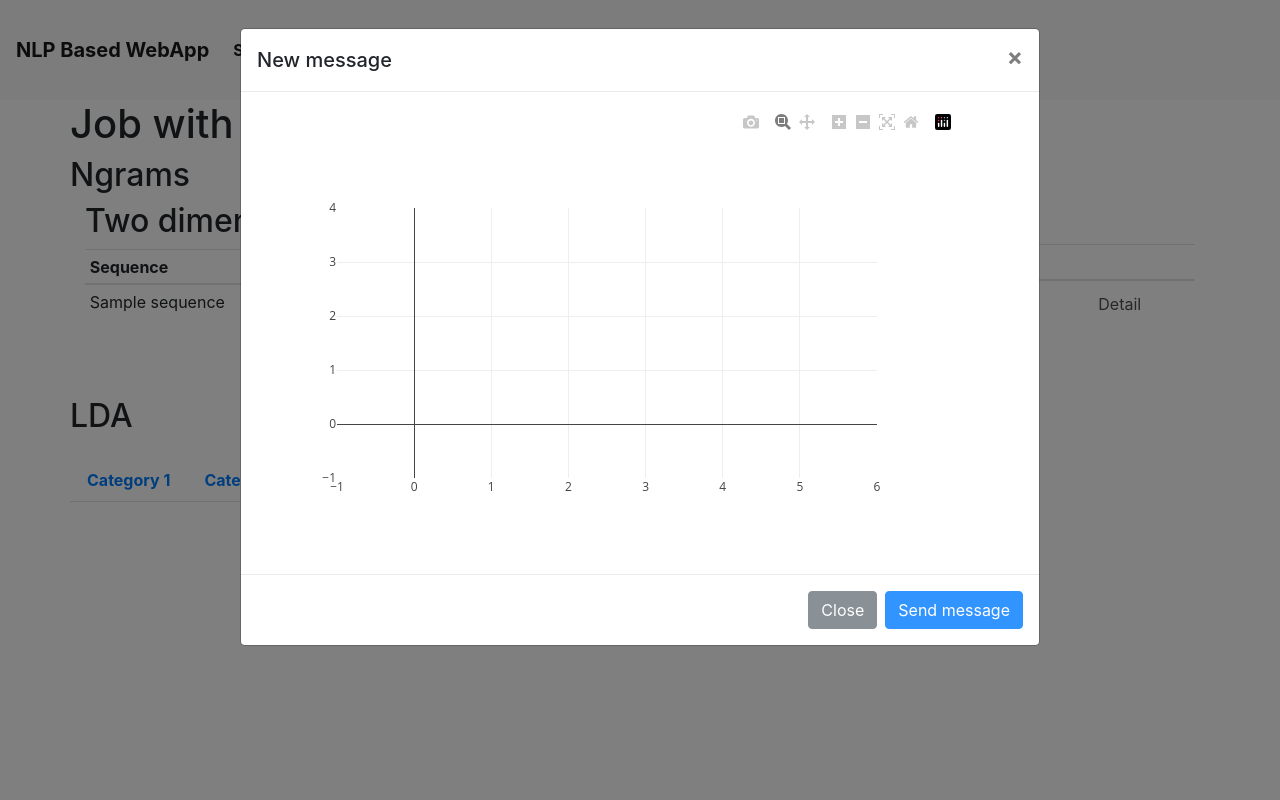
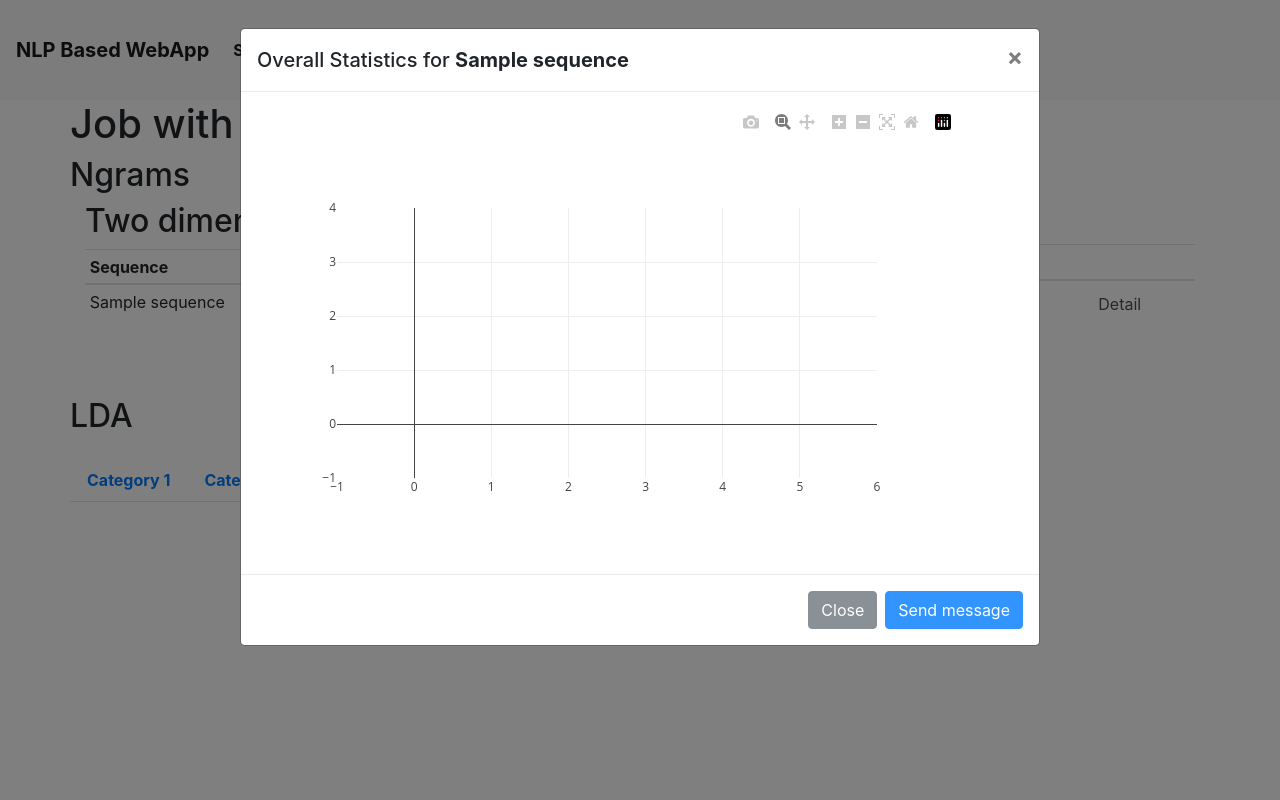
Before and after one commit to JangasMonsterPlace/flask-webapp, a Flask app: page /job/1 in a window 1280 px wide, after a click on "Detail". Run offline with Flask 2, Linux system fonts and the light colour scheme; a database or web service that is not in the repository returns one stand-in record (values such as "Sample title"); data that the repository does not hold is empty; some libraries are stand-ins or nearby versions.

Commit message:
include jquery

```diff
--- a/app/static/custom/app.js
+++ b/app/static/custom/app.js
@@ -51,23 +51,13 @@
 
 
 $( "[name=ngram-detail]" ).click(function(){
-  console.log($(this).attr("data-ngram-sequence"))
+  query_params = $(this).attr("data-ngram-sequence").split(",").join("&q=")
 
-  var data = [
-    {
-      x: ['2013-10-04 22:23:00', '2013-11-04 22:23:00', '2013-12-04 22:23:00'],
-      y: [1, 3, 6],
-      type: 'scatter'
-    }
-  ];
-
-
-
+  $("#ngram-detail-info").text($(this).attr("data-ngram-sequence"))
 
   $.ajax({
-    url: "/get-text-bodies-for-sequence?q=hong&q=kong",
+    url: "/get-text-bodies-for-sequence?q=" + query_params,
     success: function(data){
-      console.log(data)
       var time_series = [
         {
           x: data.time_aggregated_data.dates,
@@ -76,6 +66,11 @@
         }
       ]
       Plotly.newPlot('ngram-detail-ts-plot', time_series);
+      $('#ngram-detail-texts').empty()
+      data.raw_text_data.forEach(function(element){
+        var content = "<li class=\"list-group-item\">" + element.text + "</li>"
+        $('#ngram-detail-texts').append(content)
+      })
     }
   })
 })
--- a/app/templates/results.html
+++ b/app/templates/results.html
@@ -190,7 +190,7 @@
   <div class="modal-dialog modal-lg">
     <div class="modal-content">
       <div class="modal-header">
-        <h5 class="modal-title" id="exampleModalLabel">New message</h5>
+        <h5 class="modal-title" id="exampleModalLabel">Overall Statistics for <b id="ngram-detail-info"></b></h5>
         <button type="button" class="close" data-dismiss="modal" aria-label="Close">
           <span aria-hidden="true">&times;</span>
         </button>
@@ -198,7 +198,7 @@
       <div class="modal-body">
         <span id="ngram-detail-ts-plot"></span>
 
-
+        <ul class="list-group" id="ngram-detail-texts"></ul>
 
       </div>
       <div class="modal-footer">
```
